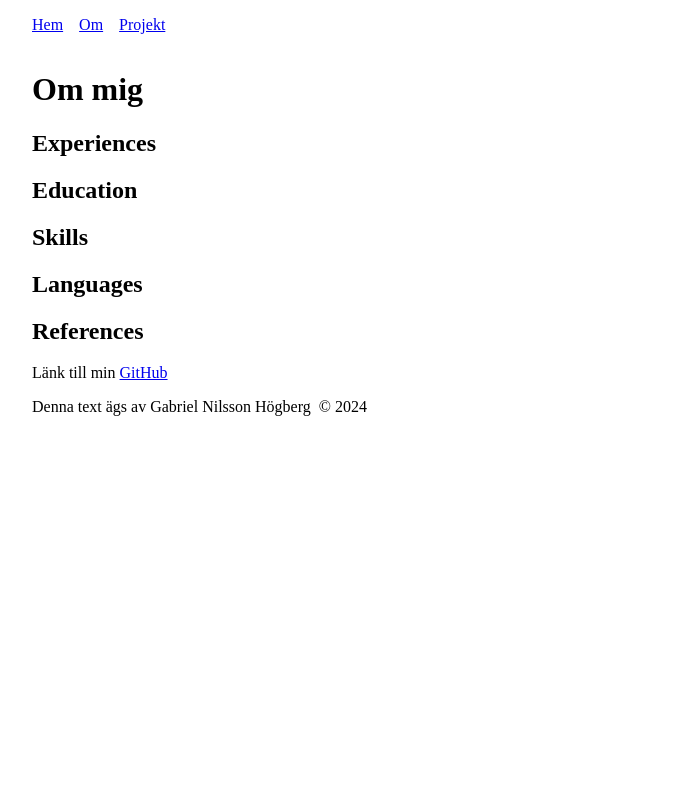
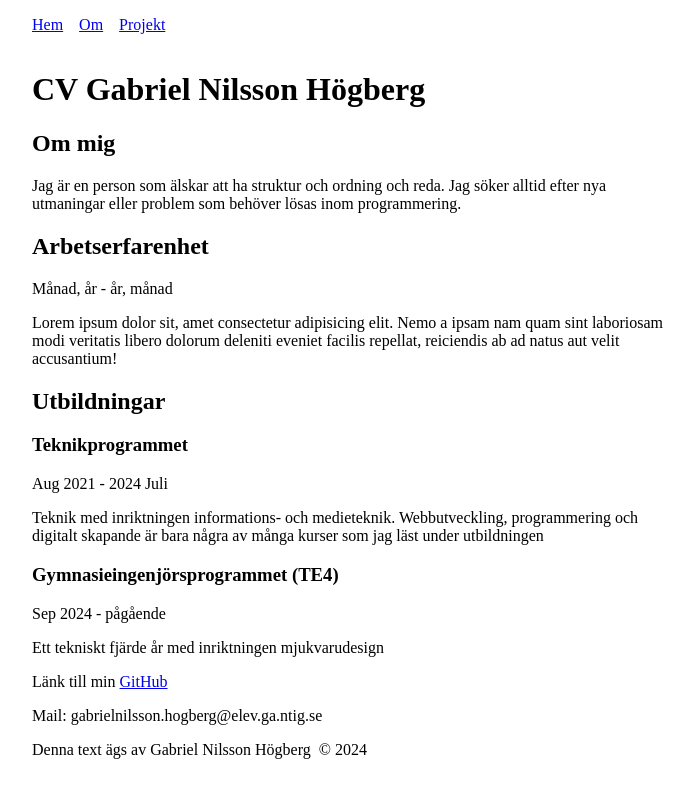
Before and after one commit to Gabbe16/cv, a plain HTML site: page about.html in a window 1280 px wide. Shown: the whole page, without its empty margins (288-982 px from the left). Drawn offline with Linux system fonts and the light colour scheme.

Commit message:
landing page + about page changes

```diff
--- a/about.html
+++ b/about.html
@@ -18,22 +18,27 @@
     </nav>
 
     <main class="container">
-        <h1>Om mig</h1>
-        <p></p>
-        <h2>Experiences</h2>
-        <p></p>
-        <h2>Education</h2>
-        <p></p>
-        <h2>Skills</h2>
-        <p></p>
-        <h2>Languages</h2>
-        <p></p>
-        <h2>References</h2>
-        <p></p>
+        <h1>CV Gabriel Nilsson Högberg</h1>
+        <h2>Om mig</h2>
+        <p>Jag är en person som älskar att ha struktur och ordning och reda. Jag söker alltid efter nya utmaningar eller
+            problem som behöver lösas inom programmering.</p>
+        <h2>Arbetserfarenhet</h2>
+        <p>Månad, år - år, månad</p>
+        <p>Lorem ipsum dolor sit, amet consectetur adipisicing elit. Nemo a ipsam nam quam sint laboriosam modi
+            veritatis libero dolorum deleniti eveniet facilis repellat, reiciendis ab ad natus aut velit accusantium!
+        </p>
+        <h2>Utbildningar</h2>
+        <h3>Teknikprogrammet</h3>
+        <p>Aug 2021 - 2024 Juli</p>
+        <p>Teknik med inriktningen informations- och medieteknik. Webbutveckling, programmering och digitalt skapande är bara några av många kurser som jag läst under utbildningen </p>
+        <h3>Gymnasieingenjörsprogrammet (TE4)</h3>
+        <p>Sep 2024 - pågående</p>
+        <p>Ett tekniskt fjärde år med inriktningen mjukvarudesign</p>
     </main>
 
     <footer class="container">
         <p>Länk till min <a href="https://github.com/Gabbe16">GitHub</a></p>
+        <p>Mail: gabrielnilsson.hogberg@elev.ga.ntig.se</p>
         <p>Denna text ägs av Gabriel Nilsson Högberg &nbsp;&copy; 2024</p>
     </footer>
 </body>
--- a/css/style.css
+++ b/css/style.css
@@ -8,8 +8,9 @@ body {
     margin: 0;
 }
 
-img {
+hero > img {
     max-width: 100%;
+    width: 100%;
     height: auto;
 }
 
```
Also changed, not shown: index.html (+6 -5 lines), projects.html (+1 -0 lines), images/Creative-Problem-Solving-Process.jpeg (added), images/nature-min.jpeg (deleted).
